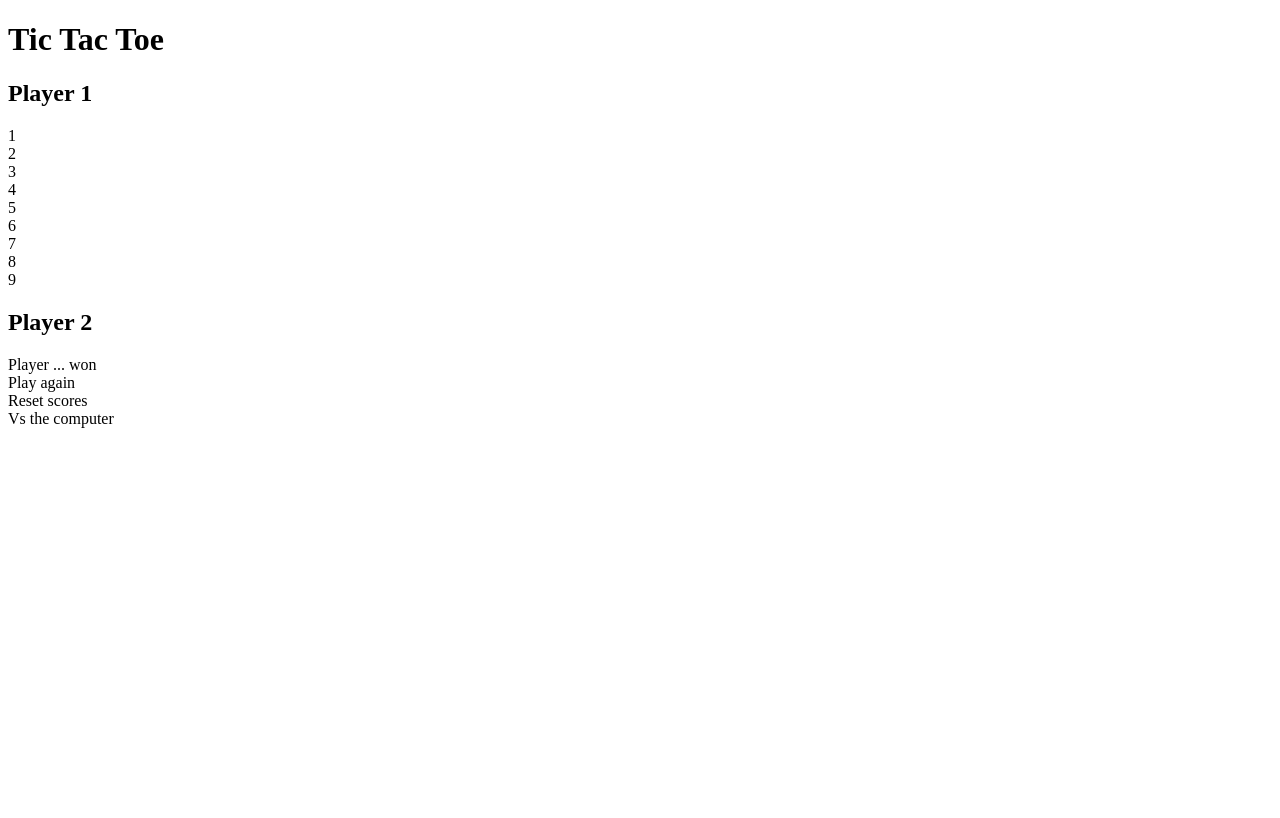
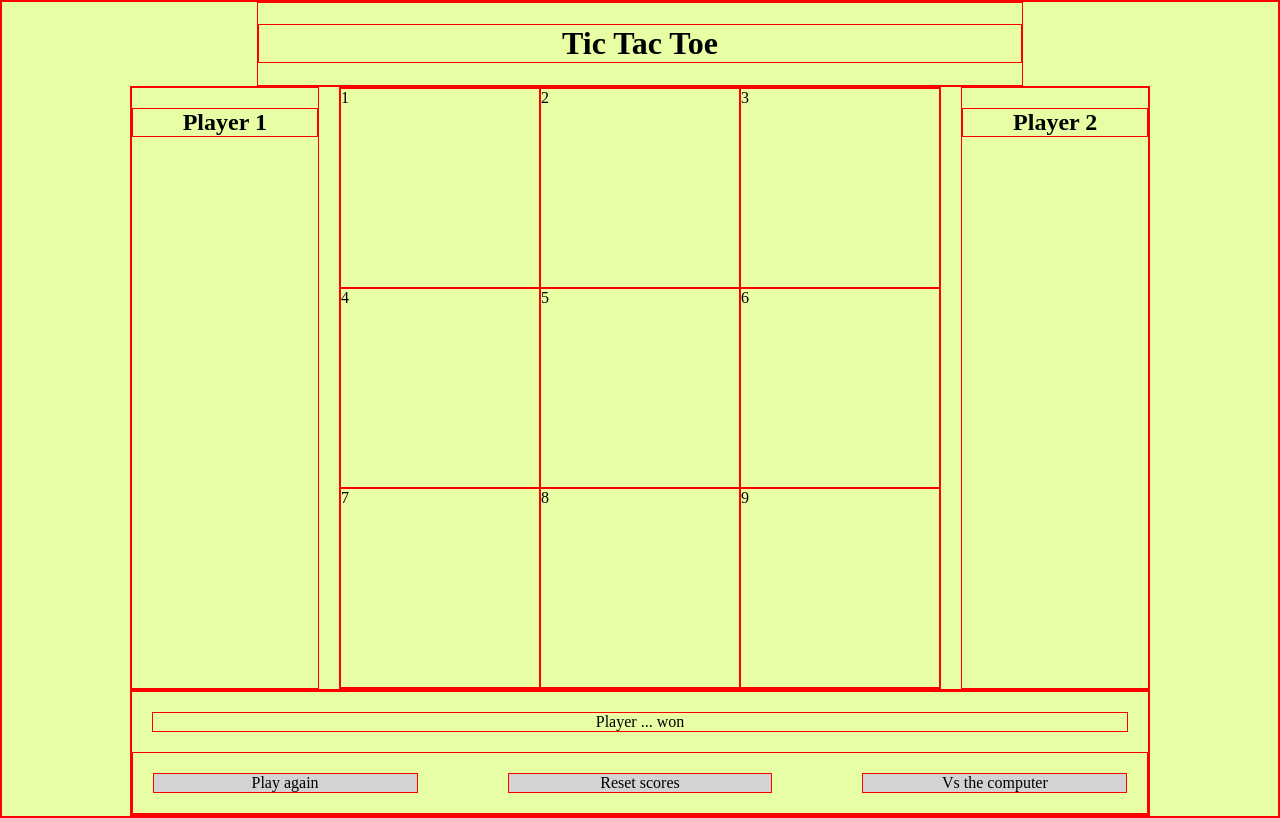
Before and after one commit to OB-CODE/Tic-Tac-Toe, a plain HTML site: page index.html in a window 1280 px wide. Drawn offline with Linux system fonts and the light colour scheme.

Commit message:
wireframe done with HTML and CSS - Ready to start working on JS logic. Score div still needed to have something to alter in order to track results

```diff
--- a/index.html
+++ b/index.html
@@ -15,22 +15,24 @@
 
     <main>
         <div class="leftCol">
-            <h2 class="player1">Player 1</h2>
+            <h2 class="player">Player 1</h2>
         </div>
         <div class="gameContainer">
-            <div class="boxNumber1">1</div>
-            <div class="boxNumber2">2</div>
-            <div class="boxNumber3">3</div>
-            <div class="boxNumber4">4</div>
-            <div class="boxNumber5">5</div>
-            <div class="boxNumber6">6</div>
-            <div class="boxNumber7">7</div>
-            <div class="boxNumber8">8</div>
-            <div class="boxNumber9">9</div>
+            <div class="bN1">1</div>
+            <div class="bN2">2</div>
+            <div class="bN3">3</div>
+            <div class="bN4">4</div>
+            <div class="bN5">5</div>
+            <div class="bN6">6</div>
+            <div class="bN7">7</div>
+            <div class="bN8">8</div>
+            <div class="bN9">9</div>
         </div>
         <div class="rightCol">
             <h2 class="player">Player 2</h2>
         </div>
+
+    </main>
 
     <footer>
         <div class="lowerContainer">
@@ -43,6 +45,5 @@
         </div>
 
     </footer>
-    </main>
 </body>
 </html>
--- a/style.css
+++ b/style.css
@@ -1,3 +1,58 @@
 * {
-    /* background-color: aqua; */
+    box-sizing: border-box;
+    border: 1px solid red;
 }
+
+header {
+    width: 60%;
+    margin: 0 auto;
+}
+
+.title {
+    text-align: center;
+}
+.player {
+    text-align: center;
+}
+
+body {
+    background-color: rgb(231, 254, 164);
+    background-image: url();
+    margin: 0 auto;
+}
+
+main{
+    display: grid;
+    grid-template-columns: 2fr 5fr 2fr;
+    width: 80%;
+    margin: 0 auto;
+	gap: 20px;
+}
+.gameContainer {
+    display: grid;
+    grid-template-columns: 3fr 3fr 3fr;
+}
+.bN1, .bN2, .bN3, .bN4, .bN5, .bN6, .bN7, .bN8, .bN9 {
+    height: 200px;
+    width: 200px;
+    justify-content: center;
+    margin: 0 auto;
+}
+footer {
+    width: 80%;
+    margin: 0 auto;
+}
+.result {
+    text-align: center;
+    margin: 20px;
+}
+.butContainer {
+    display: grid;
+    grid-template-columns: 3fr 3fr 3fr;
+    gap: 50px;
+}
+.clickPlayAgain, .clickResetScore, .clickPlayComputer {
+    margin: 20px;
+    text-align: center;
+    background-color: lightgrey;
+}
```
